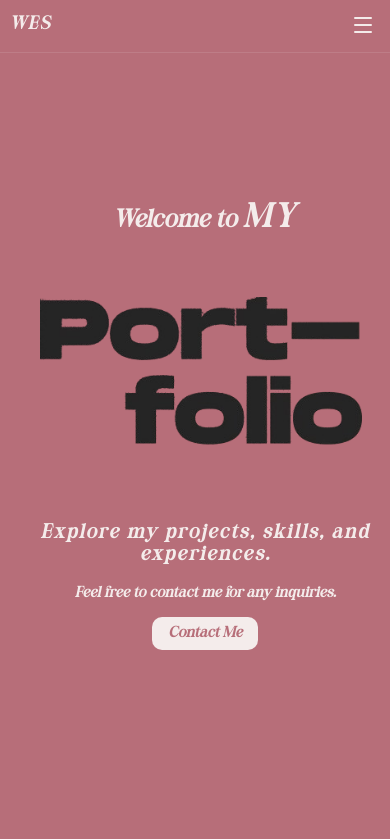
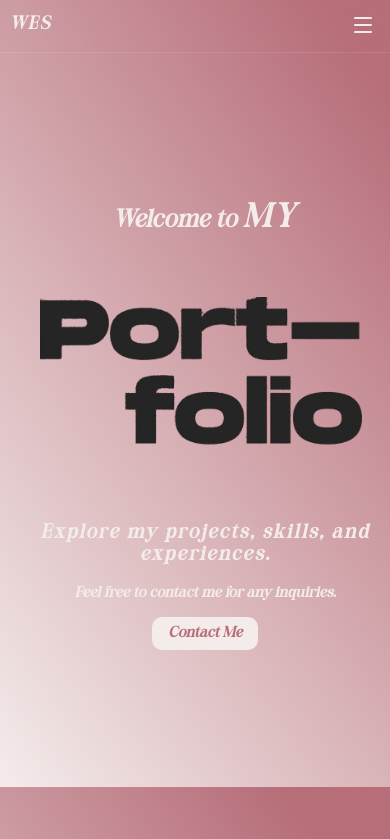
Before and after one commit to Sonderssss/wes-portfolio-react, a React (Vite) app: page / in a window 390 px wide. Shown: the part 57-896 px from the top of the page. Built offline with nearby package versions, Linux system fonts and the light colour scheme.

Commit message:
feat: initialize portfolio layout with responsive navigation and global styles

```diff
--- a/index.html
+++ b/index.html
@@ -5,7 +5,7 @@
     <meta http-equiv="X-UA-Compatible" content="IE=edge" />
     <meta name="viewport" content="width=device-width,initial-scale=1.0" />
     <title>Wesley's - Portfolio</title>
-    <link rel="icon" href="src\assets\images\favicon.jpg" />
+   <link rel="icon" type="image/png" sizes="32x32" href="src\assets\images\favicon-32x32.png">
     <title>wes-portfolio</title>
   </head>
   <body>
--- a/src/App.css
+++ b/src/App.css
@@ -22,7 +22,8 @@ html {
 }
 
 body{
-  background-color: #B76E79;
+  background-image: linear-gradient(235deg, #b76e79 11%, #f4eceb 100%);
+  background-attachment: fixed;
   min-height: 100vh;
   margin: 0;
 }
--- a/src/App.tsx
+++ b/src/App.tsx
@@ -21,7 +21,7 @@ const App: React.FC = () => {
 
   return (
     <>
-      <nav style={{ position: "sticky", top: 0, zIndex: 1000, backgroundColor: "#B76E79", borderBottom: "1px solid rgba(255,255,255,0.1)" }}>
+      <nav style={{ position: "sticky", top: 0, zIndex: 1000, backgroundColor: "transparent", backdropFilter: "blur(10px)", borderBottom: "1px solid rgba(255,255,255,0.1)" }}>
         <div className="nav-header">
           <span>WES</span>
           <button
```
Also changed, not shown: src/assets/images/favicon-32x32.png (added), src/assets/images/favicon.jpg (deleted).
